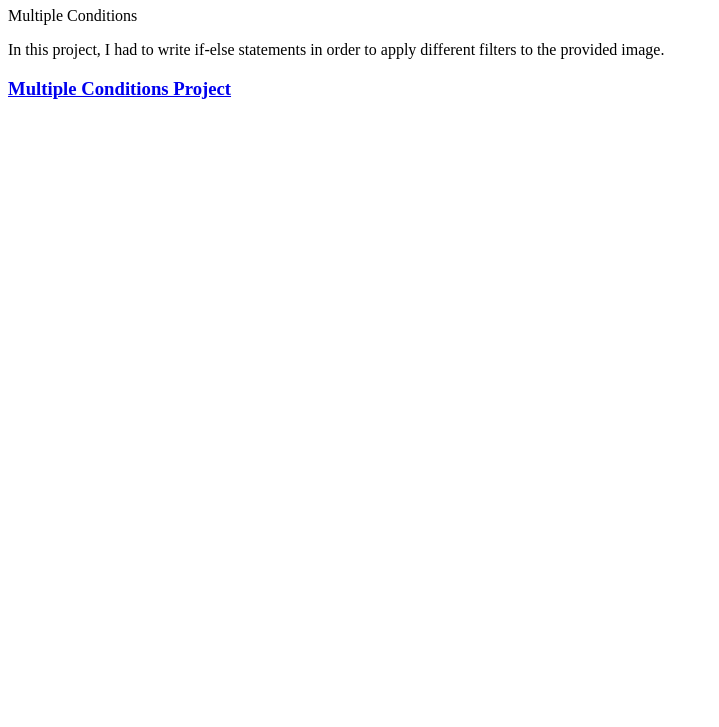
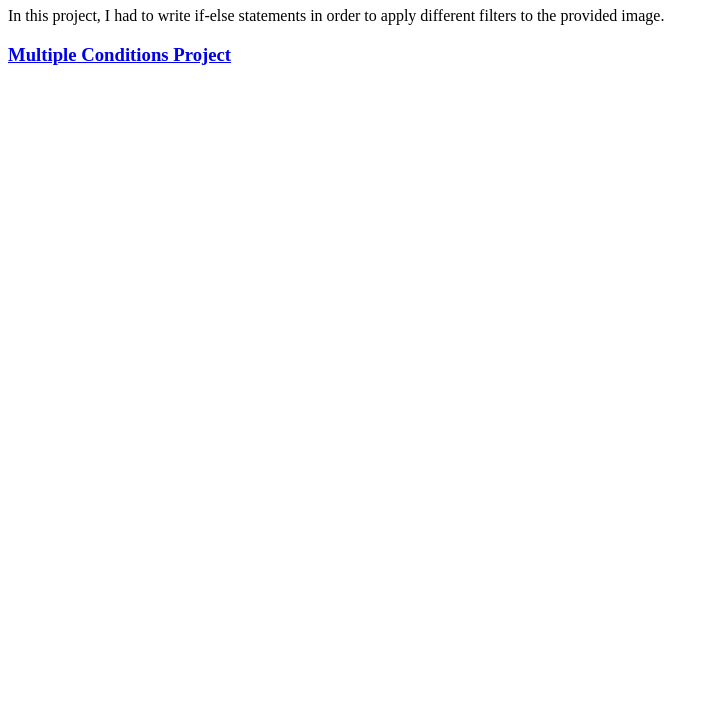
Before and after one commit to BryanaPowell/BryanaPowell.github.io, a plain HTML site: page index.html in a window 1280 px wide. Shown: the part 73-800 px from the top of the page, without its empty margins (0-719 px from the left). Drawn offline with Linux system fonts and the light colour scheme.

Commit message:
Update index.html

```diff
--- a/index.html
+++ b/index.html
@@ -5,7 +5,6 @@
     </head>
     <body>
         <h1>My Portfolio</h1>
-        <p>Multiple Conditions</p>
         <p>In this project, I had to write if-else statements in order to apply different filters to the provided image.</p>
         <h3><a href="https://bryanapowell.github.io/Multiple-Conditions-Choose-a-filter/">Multiple Conditions Project</a></h3>
     </body>
```
